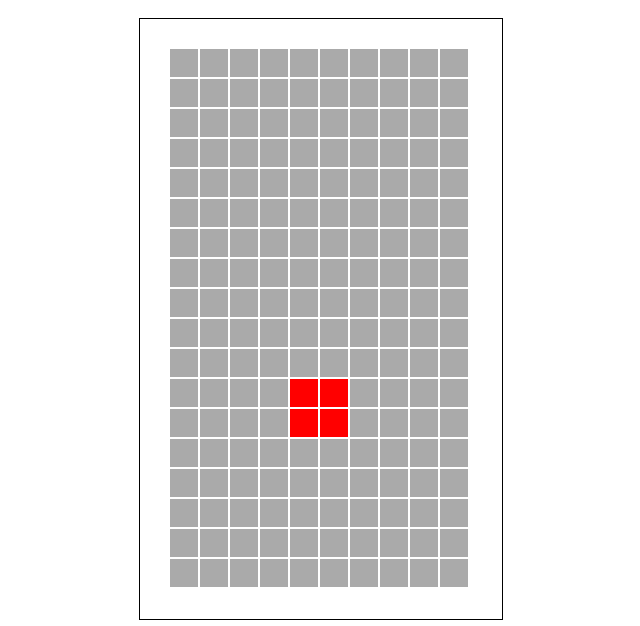
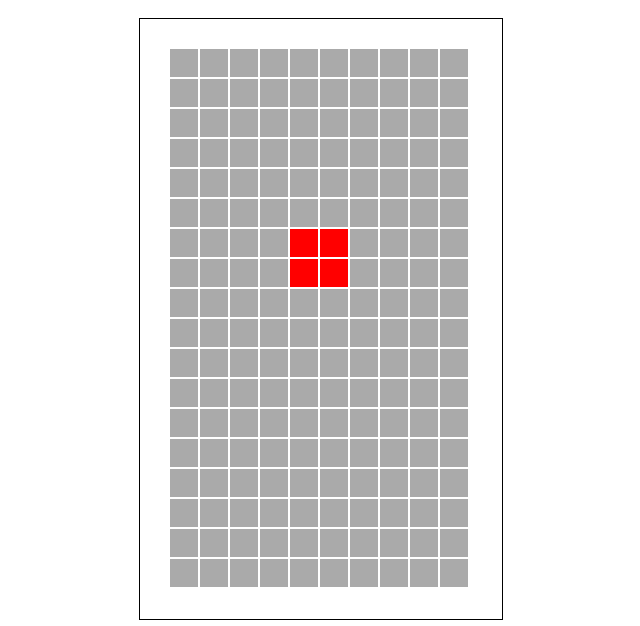
Before and after one commit to damanno/tetrisClone, a plain HTML site: page index.html in a window 1280 px wide. Shown: the whole page, without its empty margins (319-959 px from the left). Drawn offline with Linux system fonts and the light colour scheme.

Commit message:
modified:   game.js 	modified:   index.html 	modified:   main.js 	modified:   piece.js

```diff
--- a/game.js
+++ b/game.js
@@ -25,6 +25,9 @@ class Game {
         this.initialPieceY = 1;
         this.x = 0;
         this.y = 0;
+        this.explodedX = 0;
+        this.explodedY = 0;
+
     }
 
     drawScreen(ctx) {
@@ -60,26 +63,27 @@ class Game {
         this.drawPiece(piece, ctx, x, y);
     }
 
+    clickRotate() {
+        var piece = new Piece();
+        this.currentPiece = piece.turnPiece(this.currentPiece);
+    }
+
     drawPieceFix(piece, ctx, x, y) {
 
         for (var i = 0; i < 4; i++) {
             for (var f = 0; f < 4; f++) {
-
-                var sendX = i + x;
-                var sendY = f + y;
-
+                var sendX = x;
+                var sendY = y;
                 if (piece[i][f] > 0 && (sendX > 0)) {
-
                     sendX = i + x < 1 ? 1 : (i + x > this.squaresX ? this.squaresX : i + x);
                     sendY = f + y < 1 ? 1 : (f + y > this.squaresY ? this.squaresY : f + y);
-
                     this.drawDot(ctx, sendX, sendY, this.color);
                 }
             }
         }
     }
 
-    drawPiece(piece, ctx, x, y) {
+    drawPiece(piece, ctx) {
 
         var explodeX = 0;
         var explodeY = 0;
@@ -102,37 +106,37 @@ class Game {
             maxY += pieceYTmp[i];
         }
 
-        explodeX = x + maxX;
+        explodeX = this.x + maxX;
         if (explodeX > this.squaresX) {
-            console.log("explodiu y " + x);
-            x = x - maxX;
+            this.x = this.x - maxX;
         }
 
-        explodeY = y + maxY;
+        explodeY = this.y + maxY;
         if (explodeY > this.squaresY) {
-            console.log("explodiu y " + y);
-            y = y - maxY;
+            this.explodeY++;
         }
-        this.drawPieceFix(piece, ctx, x, y);
+        if (this.explodedX < 3 || this.explodedY < 3) {
+            this.drawPieceFix(piece, ctx, this.x, this.y);
+        } else {
+            this.pieceInGame = false;
+        }
     }
 
     drawDot(ctx, x, y, color) {
-        //send coordinate and
-
         ctx.fillStyle = color;
         ctx.fillRect((x * this.squareSize), y * this.squareSize, this.squareSize - this.margin, this.squareSize - this.margin);
     }
 
     addPieceGravity(ctx) {
+        console.log(this.x + " " + this.y);
         this.y = this.y + 1;
-        console.log( this.x + " " + this.y );
         this.drawPiece(this.currentPiece, ctx, this.x, this.y);
     }
 
     generateGamePiece(ctx) {
         var piece = new Piece();
 
-        if (this.y > initialY ) {
+        if (this.y > initialY) {
             this.pieceInGame = false;
         }
 
@@ -145,17 +149,24 @@ class Game {
             }
             this.x = Math.floor(Math.random() * this.squaresX) + 1;
             this.pieceInGame = true;
-            this.y = 1;
+            this.y = -4;
+            this.explodedX = 0;
+            this.explodedY = 0;
+        }
+        if (this.pieceInGame) {
+            this.addPieceGravity(ctx);
         }
 
-        this.addPieceGravity(ctx);
-
     }
-
 
     draw(ctx) {
         this.drawScreen(ctx);
         this.generateGamePiece(ctx);
     }
 
+
+    check(e) {
+        alert(e.keyCode);
+    }
+
 }
--- a/main.js
+++ b/main.js
@@ -26,8 +26,13 @@ function gameLoop(timestamp) {
         game.draw(ctx);
     }
 
+    window.addEventListener("keyup",() =>{
+        game.clickRotate();
+     });
+
     requestAnimationFrame(gameLoop);
 }
 //ctx.clearRect(0, 0, GAME_WIDTH, GAME_HEIGTH);
 
+
 gameLoop();
--- a/piece.js
+++ b/piece.js
@@ -5,36 +5,38 @@ class Piece {
         this.squareSize = 30;
         this.margin = 2;
         this.pieces = [
-            [[0,1,0,0],[1,1,1,0],[0,0,0,0],[0,0,0,0]],
-            [[0,0,0,0],[0,1,1,0],[0,1,1,0],[0,0,0,0]],
-            [[1,0,0,0],[1,0,0,0],[1,0,0,0],[1,0,0,0]],
-            [[1,1,0,0],[1,0,0,0],[1,0,0,0],[0,0,0,0]],
-            [[1,1,0,0],[0,1,0,0],[0,1,0,0],[0,0,0,0]],
-            [[1,1,0,0],[0,1,1,0],[0,0,0,0],[0,0,0,0]],
-            [[0,1,1,0],[1,1,0,0],[0,0,0,0],[0,0,0,0]]
+            [[0, 1], [1, 1, 1]],
+            [[0, 0, 0, 0], [0, 1, 1, 0], [0, 1, 1, 0], [0, 0, 0, 0]],
+            [[1, 0, 0, 0], [1, 0, 0, 0], [1, 0, 0, 0], [1, 0, 0, 0]],
+            [[1, 1, 0, 0], [1, 0, 0, 0], [1, 0, 0, 0], [0, 0, 0, 0]],
+            [[1, 1, 0, 0], [0, 1, 0, 0], [0, 1, 0, 0], [0, 0, 0, 0]],
+            [[1, 1, 0, 0], [0, 1, 1, 0], [0, 0, 0, 0], [0, 0, 0, 0]],
+            [[0, 1, 1, 0], [1, 1, 0, 0], [0, 0, 0, 0], [0, 0, 0, 0]]
         ];
-        this.colors = ["blue","yellow","red","purple","green"];
+        this.colors = ["blue", "yellow", "red", "purple", "green"];
     }
 
     turnPiece(piece) {
+        if (piece != null) {
             var rotatePiece = [];
-        for (var i = 0; i < 4 ; i++ ) {
+            for (var i = 0; i < 4; i++) {
                 rotatePiece[i] = [];
                 var j = 3;
-            for (var f = 0; f < 4 ; f++ ) {
+                for (var f = 0; f < 4; f++) {
                     rotatePiece[i][f] = piece[j][i];
                     j--;
                 }
             }
             return rotatePiece;
         }
+    }
 
     returnRandomPiece() {
-        return this.pieces[Math.floor(Math.random()*(this.pieces.length-1))];
+        return this.pieces[Math.floor(Math.random() * (this.pieces.length - 1))];
     }
 
     returnRandomColor() {
-        return this.colors[Math.floor(Math.random()*(this.colors.length))];
+        return this.colors[Math.floor(Math.random() * (this.colors.length))];
     }
 
 
```
Also changed, not shown: index.html (+1 -0 lines). Lines whose indentation alone changed are shown as unchanged.
